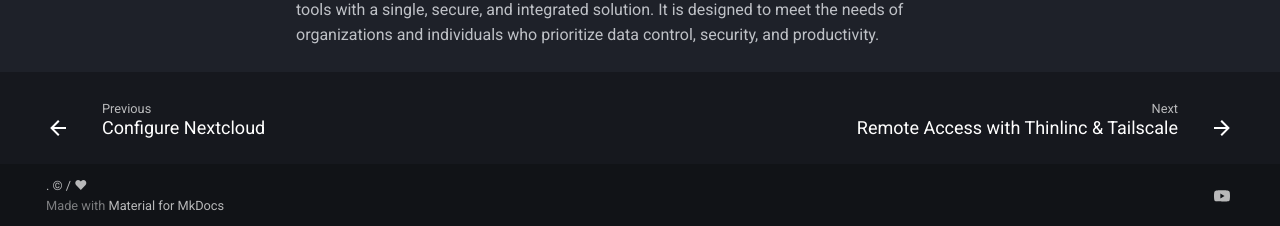
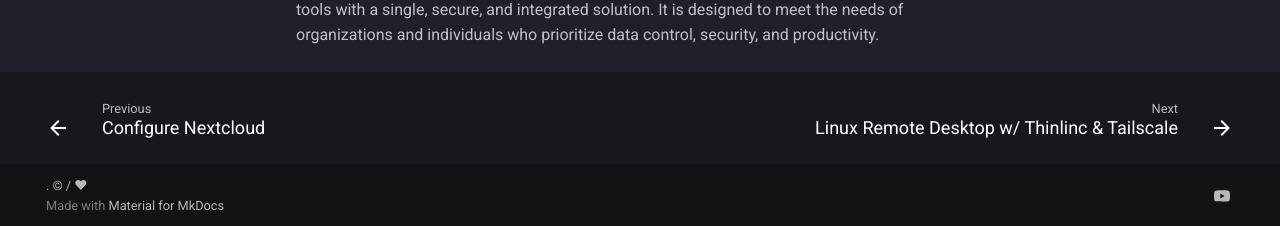
Before and after one commit to webdevigner/docs.mk.nl, an MkDocs documentation site: the page built from docs/Nextcloud/what-is-Nextcloud.md, in a window 1280 px wide and 900 px high, scrolled down 815 px. Shown: the part 671-897 px from the top of the window. Built offline with MkDocs 1.6.1 and Material for MkDocs 9.7.7, drawn with Linux system fonts in a browser that asks for light colours; some of the changed lines change nothing that is shown.

Commit message:
update mkdocs

```diff
--- a/docs/Remote-Access/linux-remote-desktop-thinlinc-tailscale.md
+++ b/docs/Remote-Access/linux-remote-desktop-thinlinc-tailscale.md
@@ -1,6 +1,6 @@
 
 
-# Remote Access with Thinlinc & Tailscale #
+# Linux Remote Desktop w/ Thinlinc & Tailscale #
 
 !!! tip "How to install and Setup Thinlinc"
     <center><iframe width="560" height="315" src="https://www.youtube-nocookie.com/embed/lTdTZfjSRY4?si=Tja2Y0FDXHHaftwO" title="YouTube video player" frameborder="0" allow="accelerometer; autoplay; clipboard-write; encrypted-media; gyroscope; picture-in-picture; web-share" referrerpolicy="strict-origin-when-cross-origin" allowfullscreen></iframe></center>
@@ -8,11 +8,11 @@
 ### Troubleshooting
 
 !!! question
-    - **Remote access to my home machine with Thinlinc through Tailscale from external network...**
+    - **Remote access from my Laptop "only" to my home machine with Thinlinc through Tailscale from external network...**
 
     ---
 
-    - I tried to gain remote access from my laptop to my home machine via Thinlinc through Tailscale. It works fine on local network. But when I move to an external network, I can’t access my home machine using Thinlinc. SSH works fine and I have accessed my machine via SSH just fine
+    - I tried to gain remote access from my laptop to my home machine via Thinlinc through Tailscale. It works fine on local network. But when I move to an external network, I can’t access my home machine using Thinlinc. SSH works fine because I have accessed my machine from external network via SSH.
 
     - Note that ThinLinc connections are a two-step process. First the client establishes a connection to the ssh address you state in the connection form. But once connected, the ThinLinc server replies with the address where the client should actually connect to. In a simple setup this is the address the ThinLinc server itself thinks it has. So it is important to make them match up.
 
```
